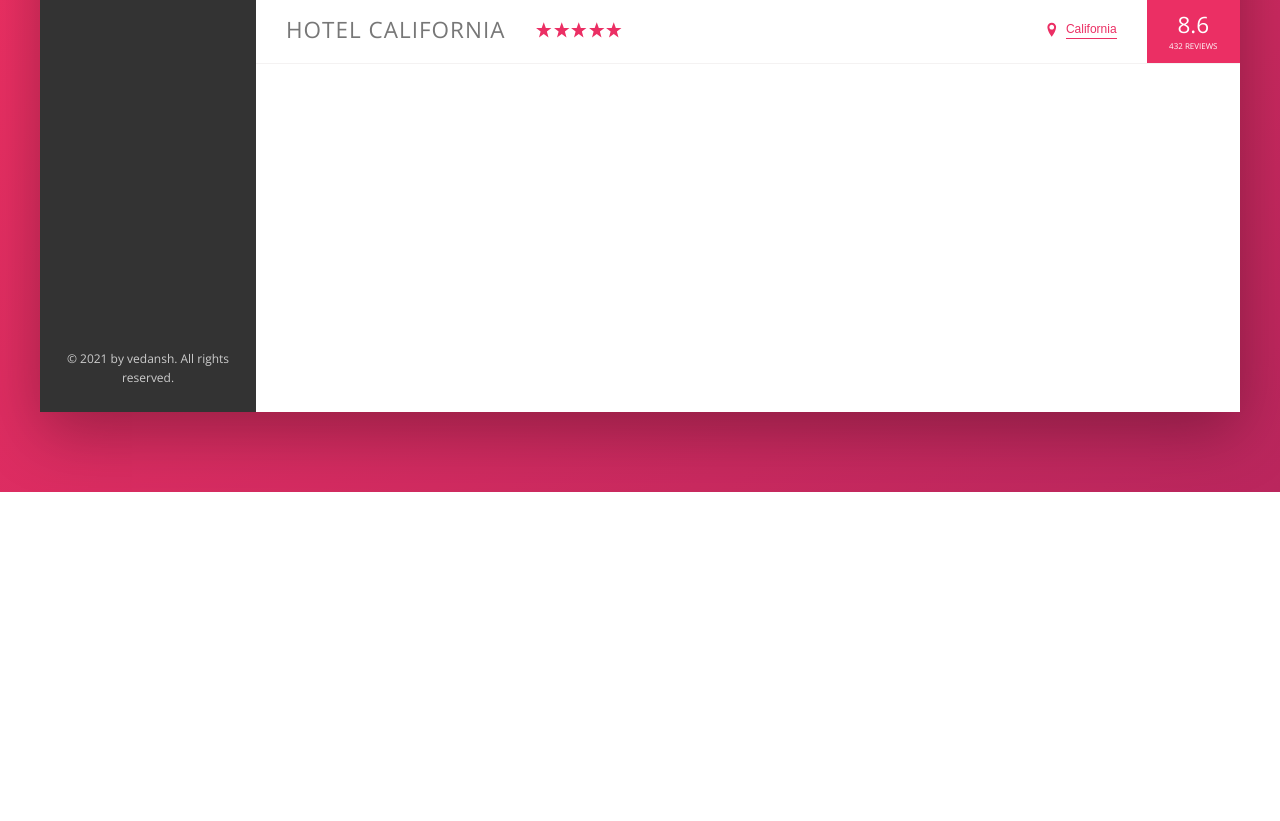
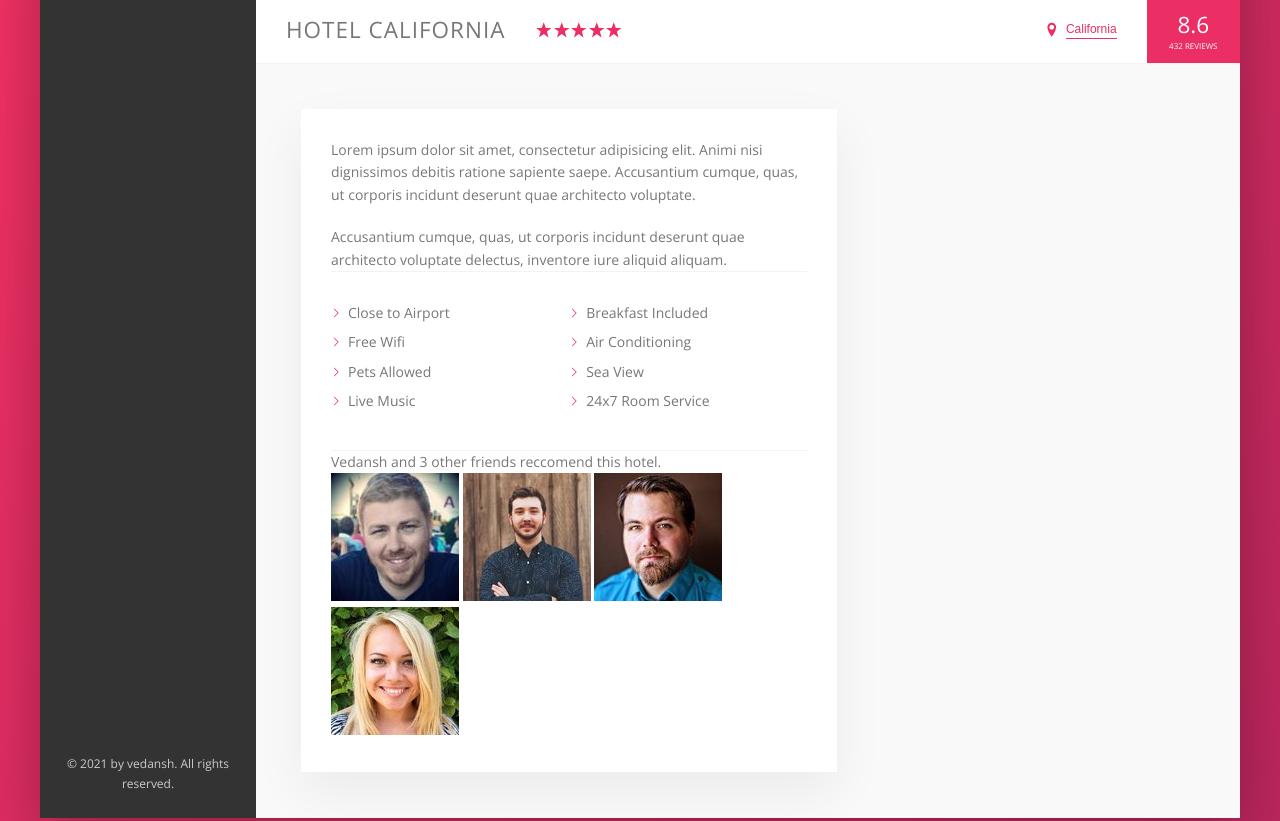
Before and after one commit to vedascript/trillo, a website: page index.html in a window 1280 px wide. Shown: the part 538-1359 px from the top of the page. Before the commit the page ends 1030 px from the top, so only its background shows below. Drawn offline with nearby package versions, Linux system fonts and the light colour scheme.

Commit message:
hotel desc

```diff
--- a/index.html
+++ b/index.html
@@ -127,6 +127,61 @@
               <div class="overview_rating-count">432 reviews</div>
             </div>
           </div>
+
+          <div class="detail">
+            <div class="description">
+              <p class="paragraph">
+                Lorem ipsum dolor sit amet, consectetur adipisicing elit. Animi
+                nisi dignissimos debitis ratione sapiente saepe. Accusantium
+                cumque, quas, ut corporis incidunt deserunt quae architecto
+                voluptate.
+              </p>
+              <p class="paragraph">
+                Accusantium cumque, quas, ut corporis incidunt deserunt quae
+                architecto voluptate delectus, inventore iure aliquid aliquam.
+              </p>
+              <ul class="list">
+                <li class="list_item">Close to Airport</li>
+                <li class="list_item">Breakfast Included</li>
+                <li class="list_item">Free Wifi</li>
+                <li class="list_item">Air Conditioning</li>
+                <li class="list_item">Pets Allowed</li>
+                <li class="list_item">Sea View</li>
+                <li class="list_item">Live Music</li>
+                <li class="list_item">24x7 Room Service</li>
+              </ul>
+
+              <div class="reccomend">
+                <p class="reccomend">
+                  Vedansh and 3 other friends reccomend this hotel.
+                </p>
+                <div class="reccomend_friends">
+                  <img
+                    src="img/user-3.jpg"
+                    alt="friend1"
+                    class="reccomend_photo"
+                  />
+                  <img
+                    src="img/user-4.jpg"
+                    alt="friend1"
+                    class="reccomend_photo"
+                  />
+                  <img
+                    src="img/user-5.jpg"
+                    alt="friend1"
+                    class="reccomend_photo"
+                  />
+                  <img
+                    src="img/user-6.jpg"
+                    alt="friend1"
+                    class="reccomend_photo"
+                  />
+                </div>
+              </div>
+            </div>
+
+            <div class="user-reviews"></div>
+          </div>
         </main>
       </div>
     </div>
--- a/sass/_components.scss
+++ b/sass/_components.scss
@@ -284,3 +284,35 @@
     box-shadow: none;
   }
 }
+
+.paragraph:not(:last-of-type) {
+  margin-bottom: 2rem;
+}
+
+.list {
+  list-style: none;
+  margin-top: 3rem 0;
+  padding: 3rem 0;
+  border-top: 1px solid var(--color-grey-light-2);
+  border-bottom: 1px solid var(--color-grey-light-2);
+
+  display: flex;
+  flex-wrap: wrap;
+
+  &_item {
+    flex: 0 0 50%;
+    margin-bottom: 0.7rem;
+  }
+
+  &_item::before {
+    content: "";
+    display: inline-block;
+    height: 1rem;
+    width: 1rem;
+    margin-right: 0.7rem;
+
+    background-color: var(--color-primary);
+    -webkit-mask-image: url(../img/chevron-thin-right.svg);
+    -webkit-mask-size: cover;
+  }
+}
--- a/sass/_layout.scss
+++ b/sass/_layout.scss
@@ -31,6 +31,25 @@
 
 .hotel-view {
   background-color: #fff;
-  height: 80rem;
   flex: 1;
 }
+
+.detail {
+  display: flex;
+  padding: 4.5rem;
+  background-color: var(--color-grey-light-1);
+  border-bottom: 1px solid var(--color-grey-light-2);
+}
+
+.description {
+  font-size: 1.4rem;
+  background-color: #fff;
+  box-shadow: 0 2rem 5rem rgba(0, 0, 0, 0.06);
+  padding: 3rem;
+  flex: 0 0 60%;
+  margin-right: 4.5rem;
+}
+
+.user-reviews {
+  flex: 1;
+}
```
Also changed, not shown: css/style.css.
